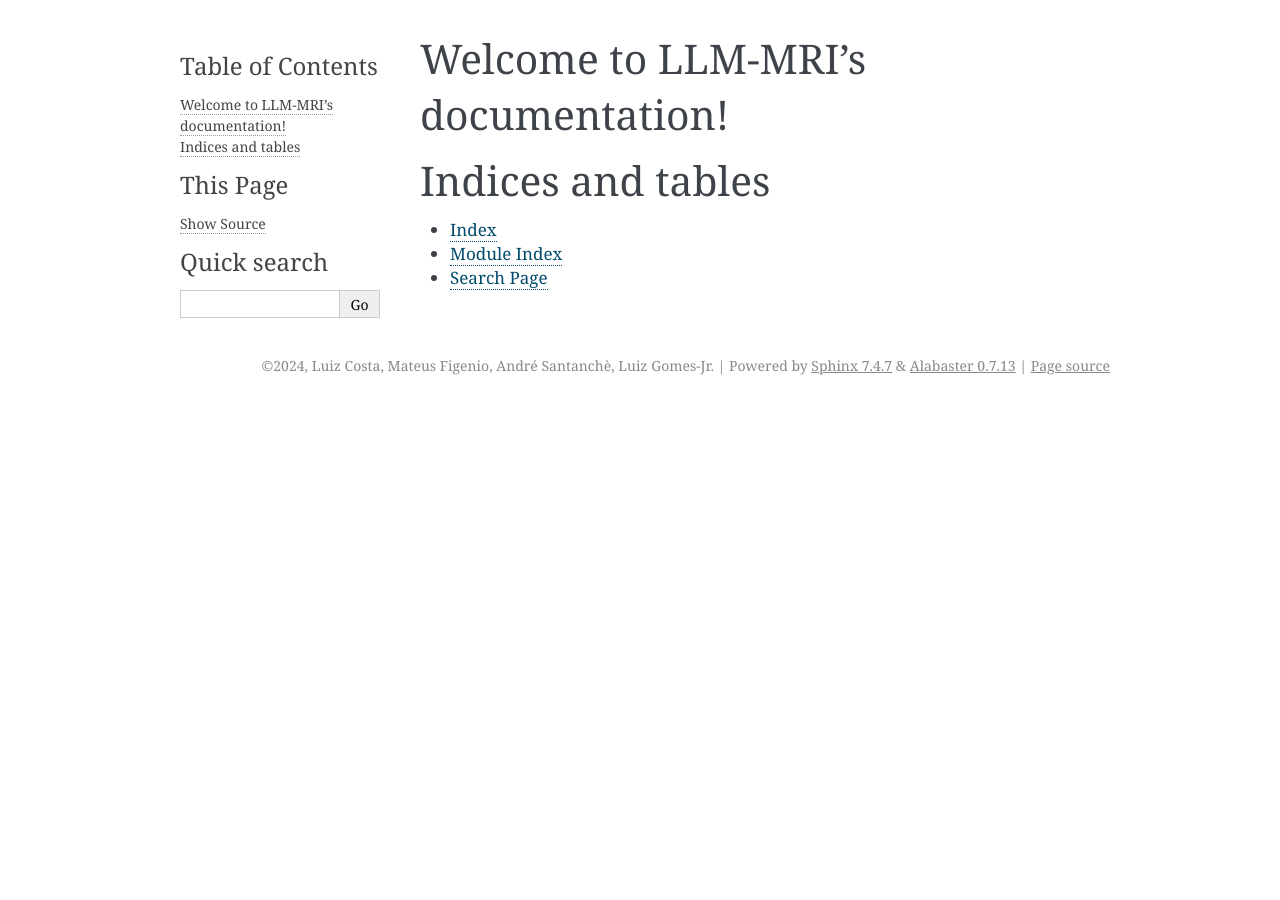
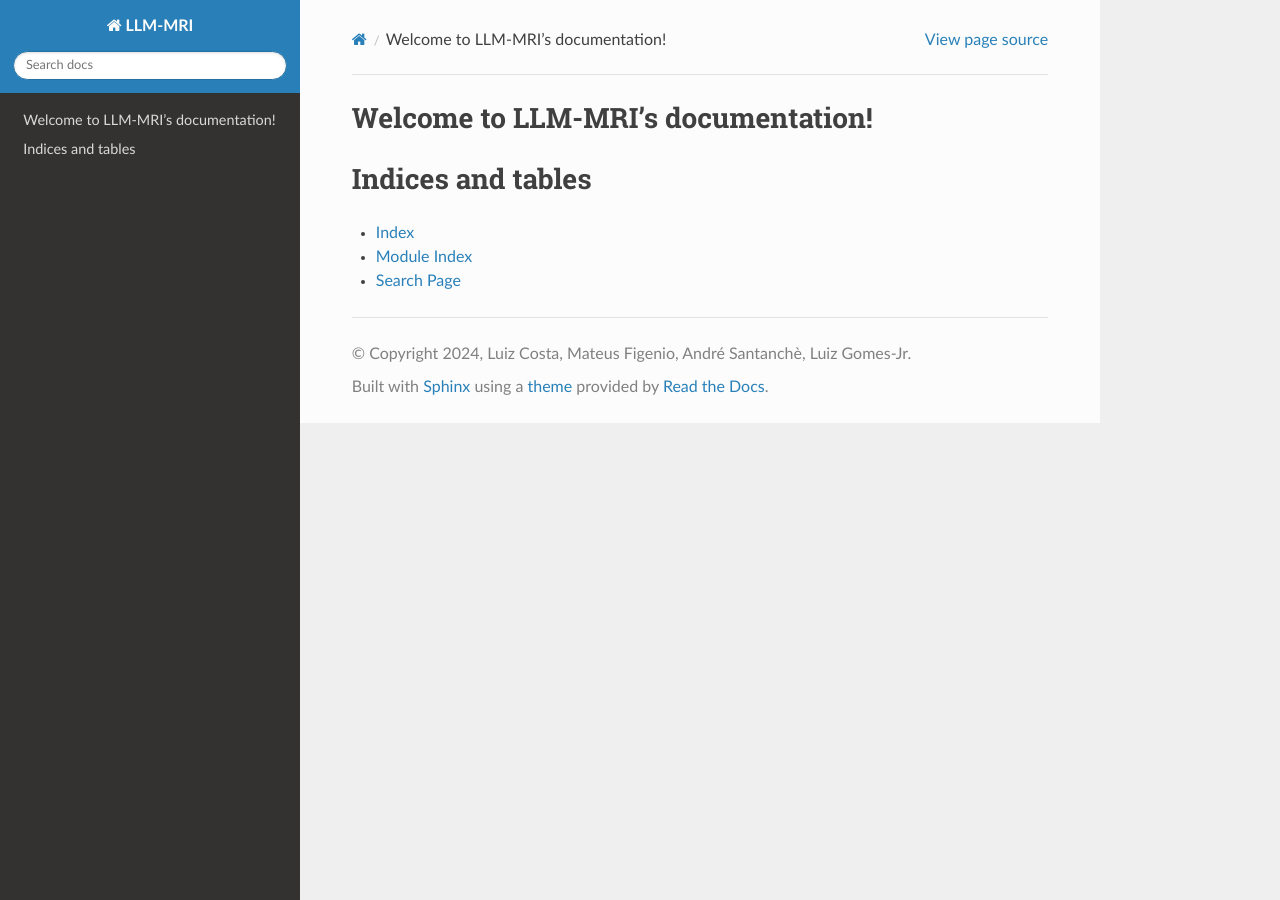
Before and after one commit to explic-ai/LLM-MRI, a Sphinx documentation site: the page built from docs/index.rst, in a window 1280 px wide. Built offline with Sphinx 7.4.7 and the Read the Docs theme 2.0.0, drawn with Linux system fonts in a browser that asks for light colours.

Commit message:
testing rtd theme

```diff
--- a/docs/conf.py
+++ b/docs/conf.py
@@ -19,15 +19,28 @@ release = '01.0'
 # -- General configuration ---------------------------------------------------
 # https://www.sphinx-doc.org/en/master/usage/configuration.html#general-configuration
 
-extensions = ["sphinx.ext.todo", "sphinx.ext.viewcode", "sphinx.ext.autodoc"]
+extensions = [
+    "sphinx.ext.todo",
+    "sphinx.ext.viewcode",
+    "sphinx.ext.autodoc",
+    'sphinx_rtd_theme'  # Added sphinx_rtd_theme extension
+]
 
 templates_path = ['_templates']
 exclude_patterns = ['_build', 'Thumbs.db', '.DS_Store']
 
-
-
 # -- Options for HTML output -------------------------------------------------
 # https://www.sphinx-doc.org/en/master/usage/configuration.html#options-for-html-output
 
-html_theme = 'alabaster'
+html_theme = 'sphinx_rtd_theme'  # Changed theme to sphinx_rtd_theme
+
+# Optional: Add theme options
+html_theme_options = {
+    'collapse_navigation': False,
+    'sticky_navigation': True,
+    'navigation_depth': 4,
+    'includehidden': True,
+    'titles_only': False
+}
+
 html_static_path = ['_static']
```
